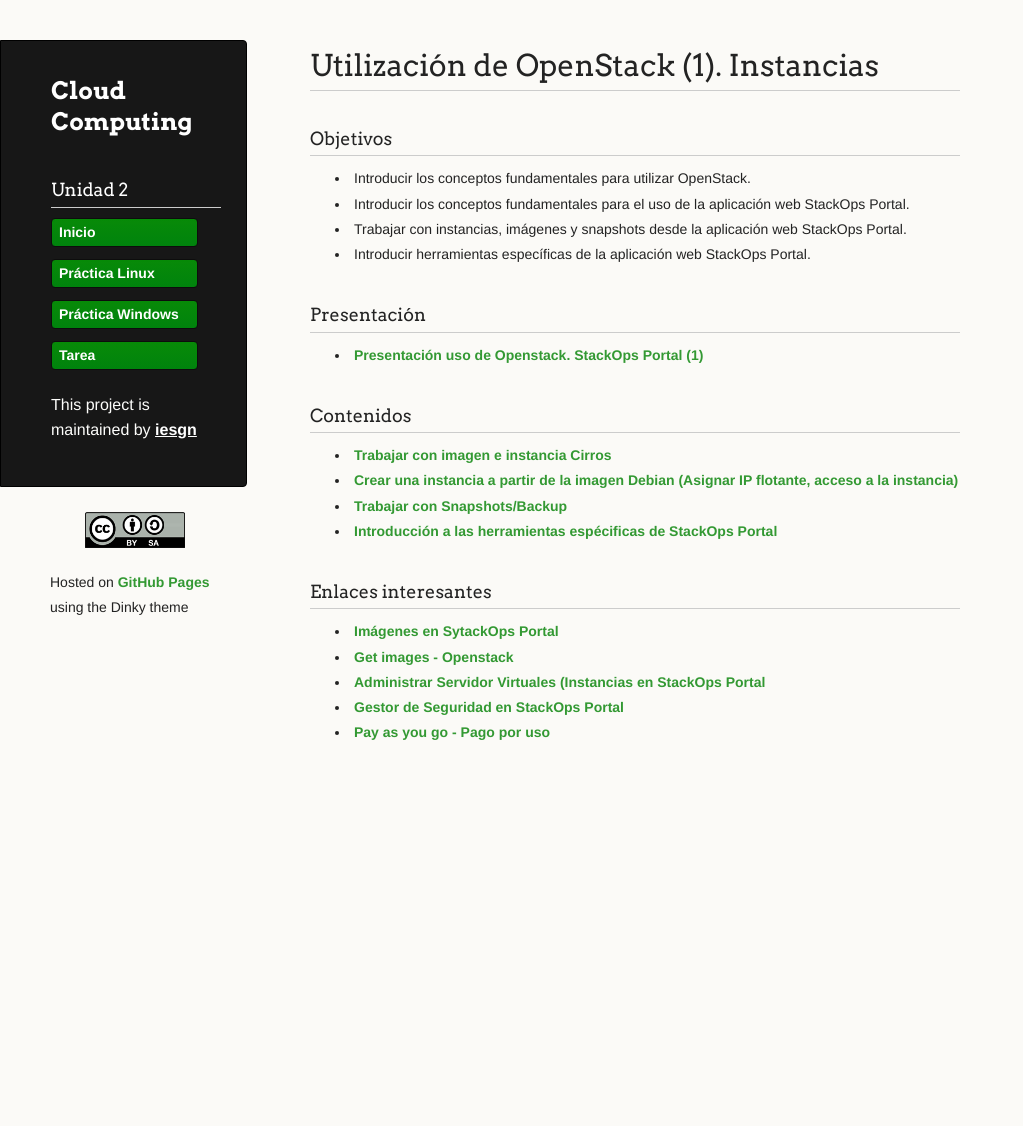
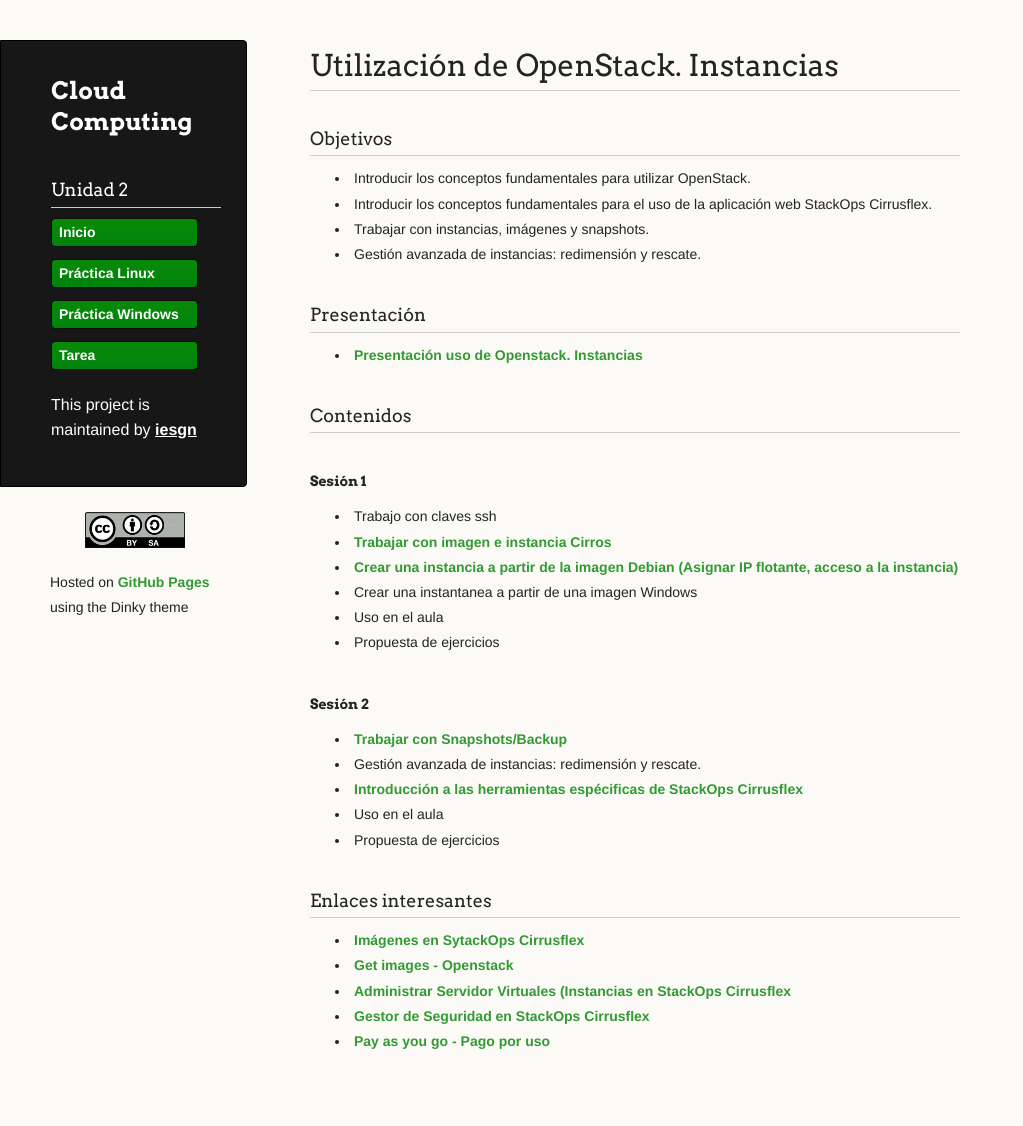
Before and after one commit to iesgn/cloud2, a Jekyll site: the page built from curso/u2/index.md, in a window 1280 px wide. Shown: the whole page, without its empty margins (0-1023 px from the left). Built offline with Jekyll 4.4.1, drawn with Linux system fonts in a browser that asks for light colours; before the commit the page ends 900 px from its top, so only the background shows below that.

Commit message:
Unidad 2. index.md

```diff
--- a/curso/u2/index.md
+++ b/curso/u2/index.md
@@ -1,32 +1,44 @@
 ---
 layout: blog
-tittle: Utilización de OpenStack (1). Instancias
+tittle: Utilización de OpenStack. Instancias
 menu:
   - Unidad 2
 ---
 ###Objetivos
 
 * Introducir los conceptos fundamentales para utilizar OpenStack.
-* Introducir los conceptos fundamentales para el uso de la aplicación web StackOps Portal.
-* Trabajar con instancias, imágenes y snapshots desde la aplicación web StackOps Portal.
-* Introducir herramientas específicas de la aplicación web StackOps Portal.
+* Introducir los conceptos fundamentales para el uso de la aplicación web StackOps Cirrusflex.
+* Trabajar con instancias, imágenes y snapshots.
+* Gestión avanzada de instancias: redimensión y rescate.
 
 ### Presentación
 
-* [Presentación uso de Openstack. StackOps Portal (1)](presentacion)
+* [Presentación uso de Openstack. Instancias](presentacion)
 
 ###Contenidos
 
+#### Sesión 1
+
+* Trabajo con claves ssh
 * [Trabajar con imagen e instancia Cirros](demo1)
 * [Crear una instancia a partir de la imagen Debian (Asignar IP flotante, acceso a la instancia)](demo2)
+* Crear una instantanea a partir de una imagen Windows
+* Uso en el aula
+* Propuesta de ejercicios
+
+#### Sesión 2
+
 * [Trabajar con Snapshots/Backup](demo3)
-* [Introducción a las herramientas espécificas de StackOps Portal](demo4)
+* Gestión avanzada de instancias: redimensión y rescate.
+* [Introducción a las herramientas espécificas de StackOps Cirrusflex](demo4)
+* Uso en el aula
+* Propuesta de ejercicios
 
 
 ###Enlaces interesantes
 
-* [Imágenes en SytackOps Portal](https://docs.stackops.net/virtual-images-plugin-es.html)
+* [Imágenes en SytackOps Cirrusflex](https://docs.stackops.net/virtual-images-plugin-es.html)
 * [Get images - Openstack](http://docs.openstack.org/image-guide/content/ch_obtaining_images.html)
-* [Administrar Servidor Virtuales (Instancias en StackOps Portal](https://docs.stackops.net/virtual-servers-plugin-es.html)
-* [Gestor de Seguridad en StackOps Portal](https://docs.stackops.net/security-plugin-es.html)
+* [Administrar Servidor Virtuales (Instancias en StackOps Cirrusflex](https://docs.stackops.net/virtual-servers-plugin-es.html)
+* [Gestor de Seguridad en StackOps Cirrusflex](https://docs.stackops.net/security-plugin-es.html)
 * [Pay as you go - Pago por uso](https://docs.stackops.net/payasyougo-es.html)
```
Also changed, not shown: curso/u2/presentacion.html (+0 -37 lines).
